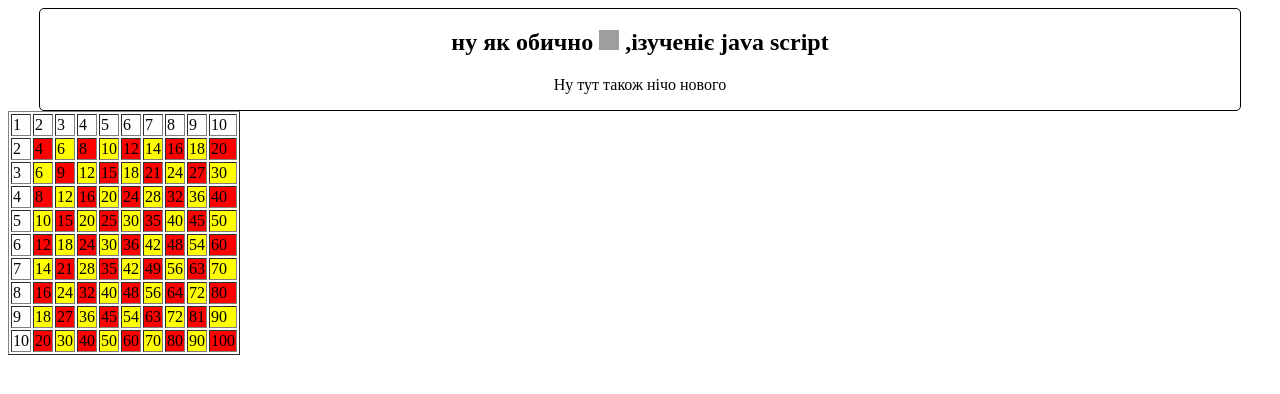
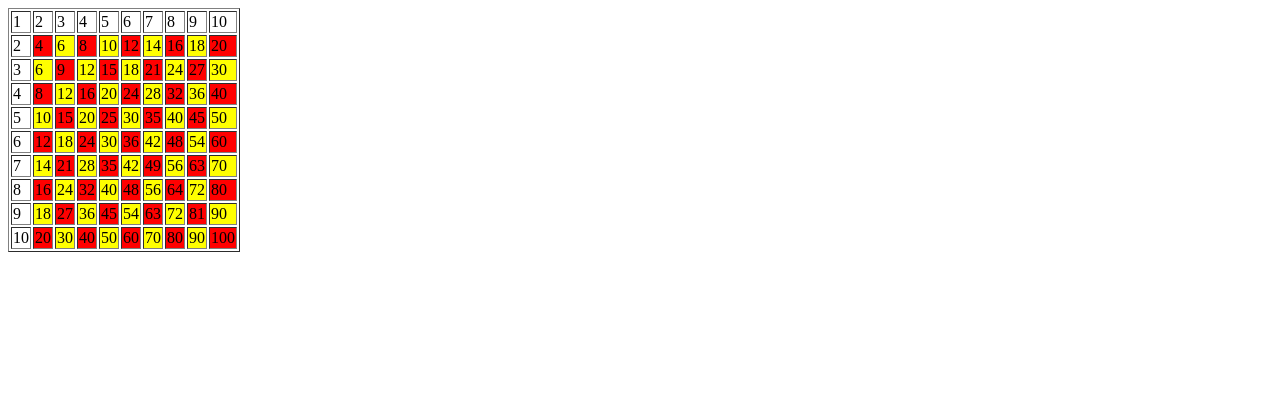
Before and after one commit to sanyaVS/Multiplication-table-JS, a plain HTML site: page index.html in a window 1280 px wide. Drawn offline with Linux system fonts and the light colour scheme; grey boxes are pictures that could not be loaded.

Commit message:
Update index.html

```diff
--- a/index.html
+++ b/index.html
@@ -10,14 +10,7 @@
 </head>
 
 <body>
-   <div class="container">
-      <h2>ну як обично <img class="logo"
-            src="https://th.bing.com/th/id/OIP.J1VBhYWjZPz0DyGfXCiA0QAAAA?pid=ImgDet&w=283&h=319&rs=1" alt="'_'">
-         ,ізученіє java script</h2>
-      <p>Ну тут також нічо нового</p>
-   </div>
    <script src="js/script.js">
-
    </script>
 </body>
 
```
